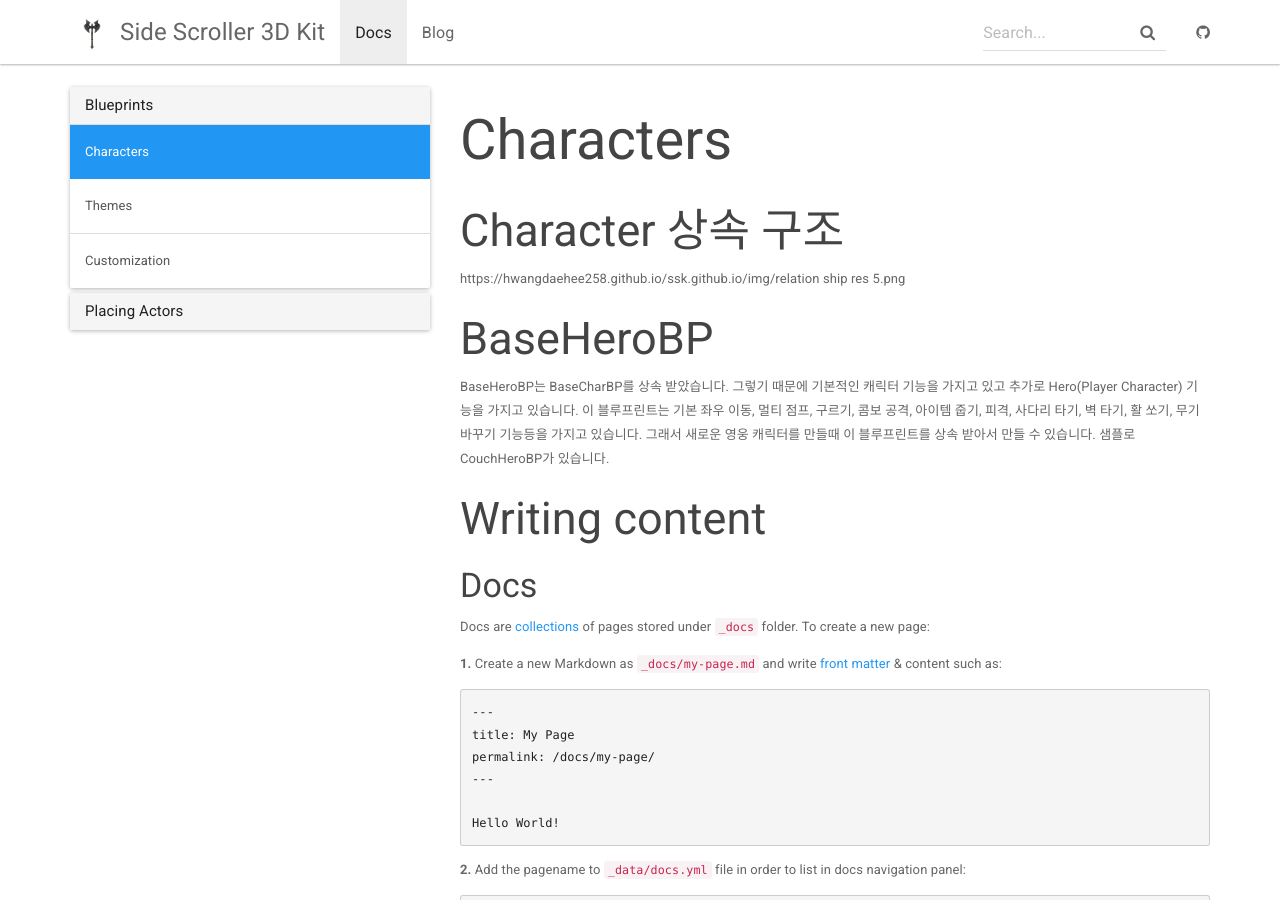
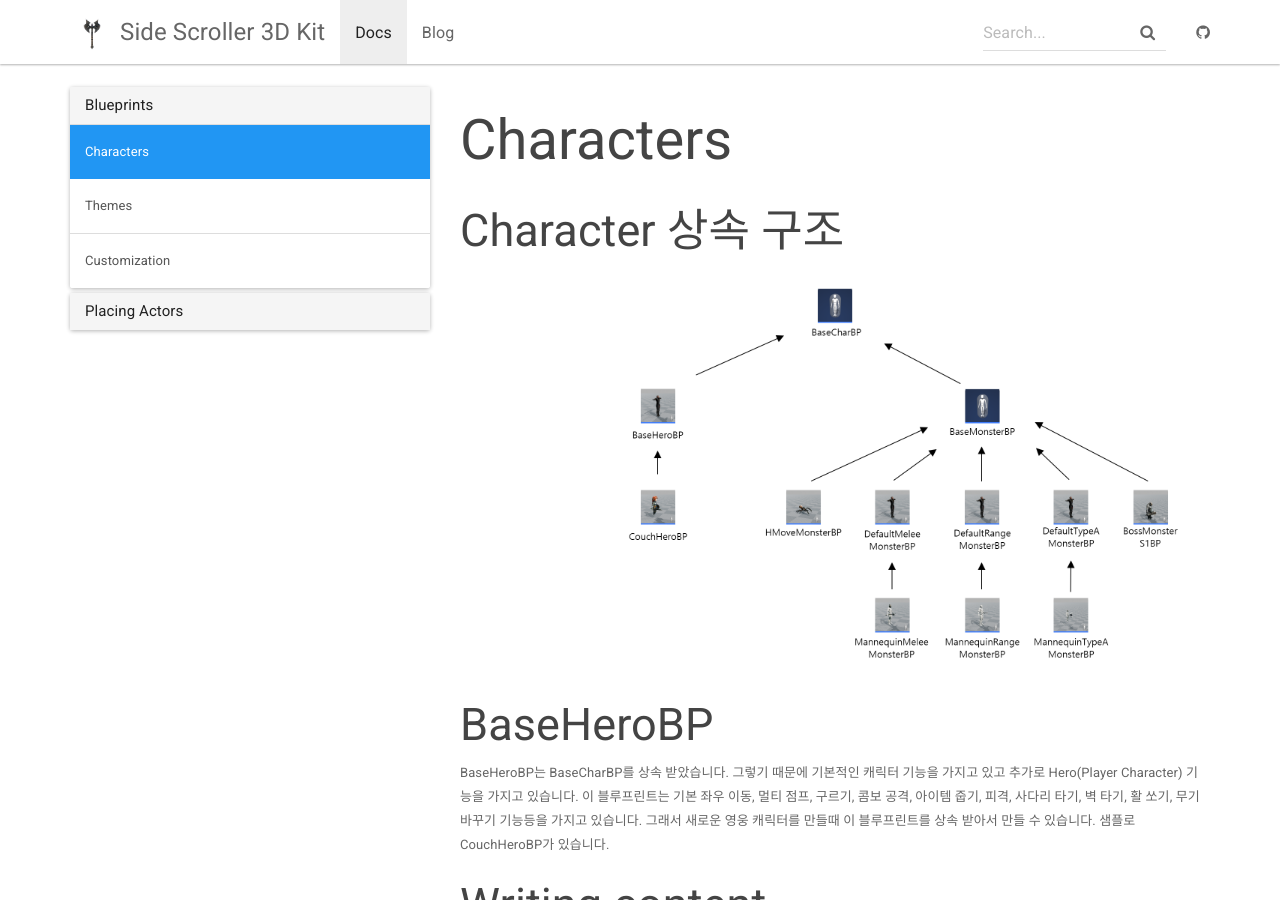
Before and after one commit to hwangdaehee258/ssk.github.io, a Jekyll site: the page built from _docs/index.md, in a window 1280 px wide and 900 px high. Built offline with Jekyll 4.4.1, drawn with Linux system fonts in a browser that asks for light colours; nearby versions of some CDN libraries.

Commit message:
test112333

```diff
--- a/_docs/index.md
+++ b/_docs/index.md
@@ -6,7 +6,7 @@ redirect_from: /docs/index.html
 
 ## Character 상속 구조
 
-https://hwangdaehee258.github.io/ssk.github.io/img/relation ship res 5.png
+![logo](https://hwangdaehee258.github.io/ssk.github.io/img/relation ship res 5.png "blueprint relationship")
 
 ## BaseHeroBP
 
```
